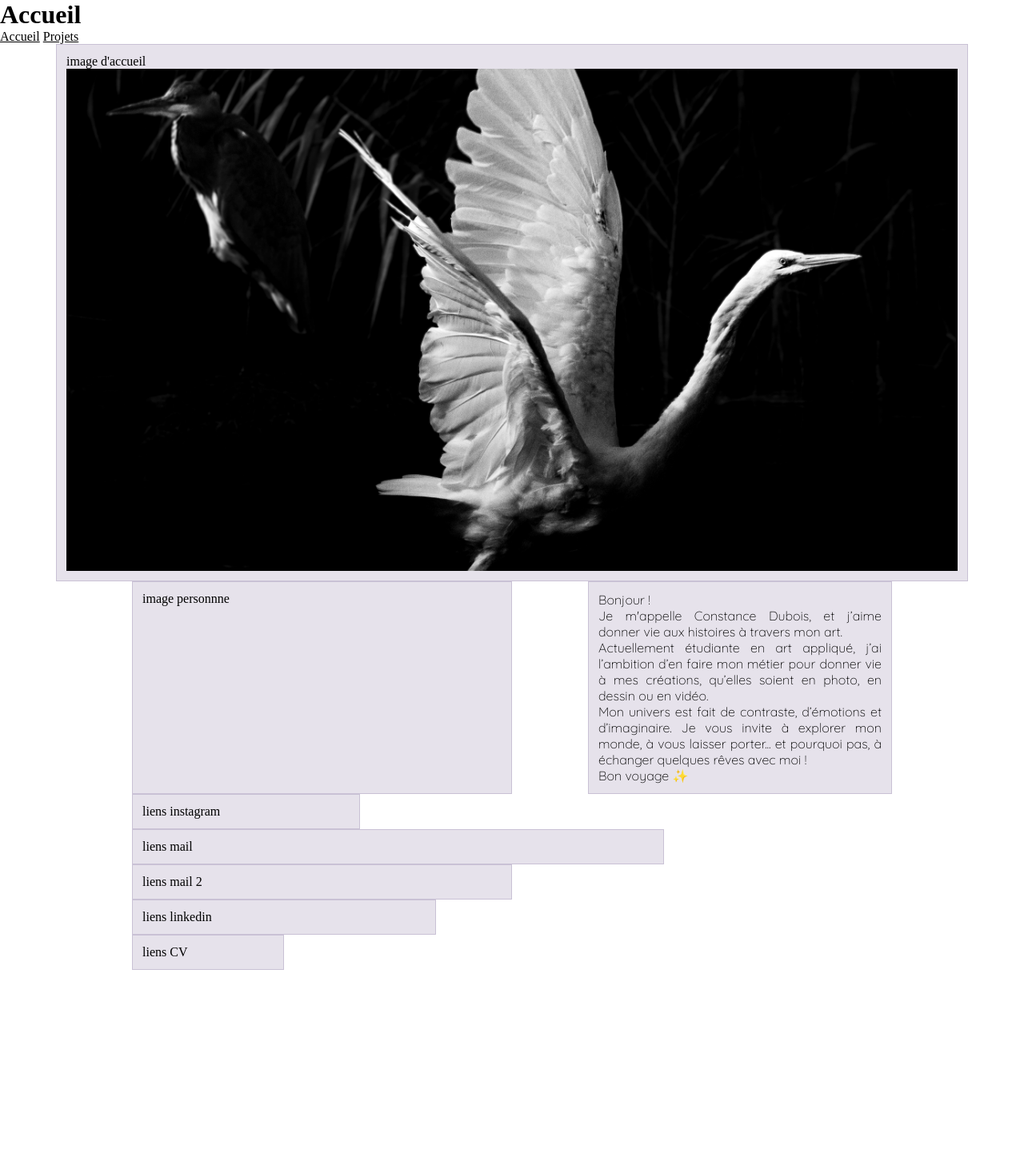
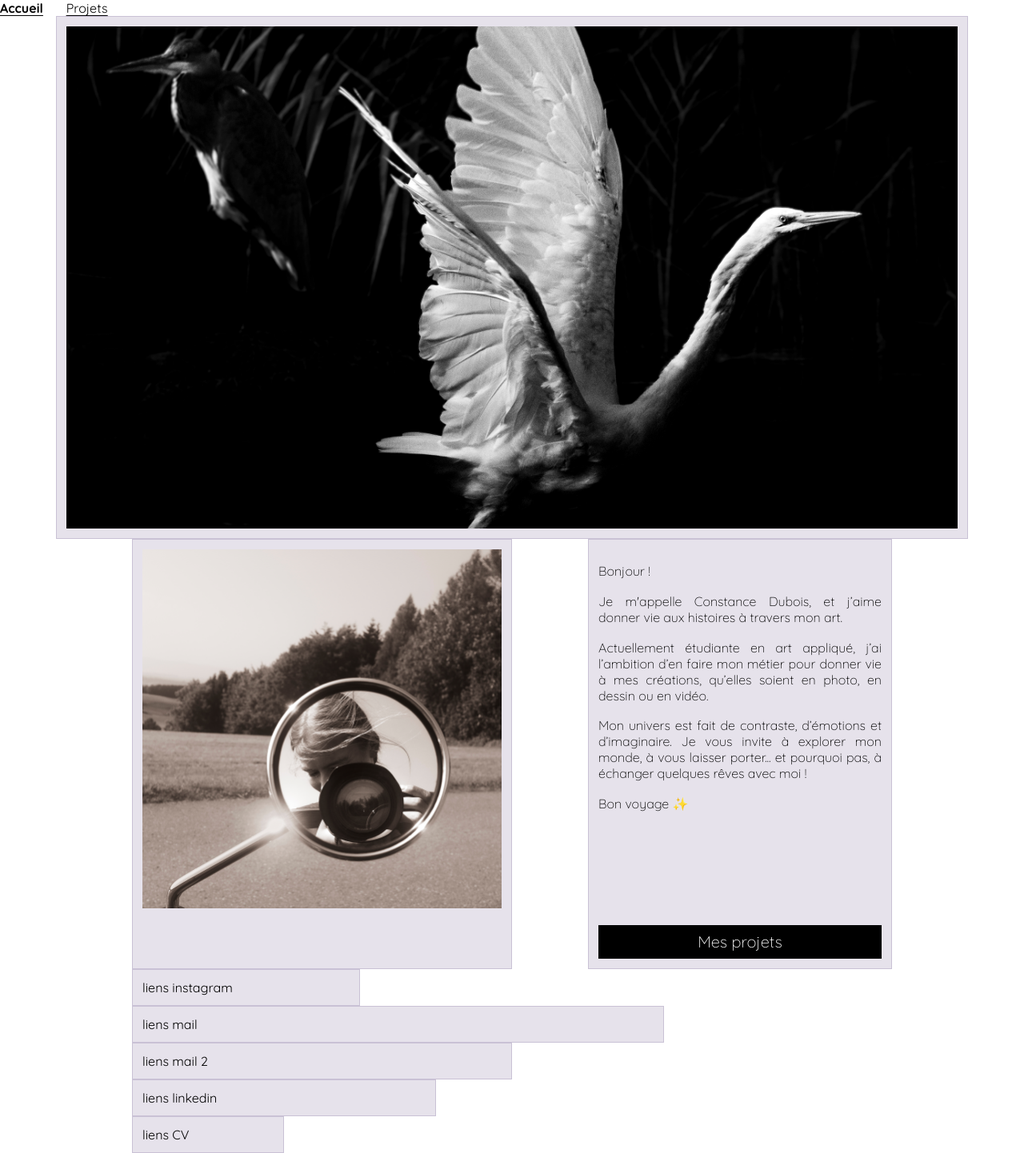
Before and after one commit to Dubois64/Portfolio-Frontend, a website built with Parcel: page src/index.html in a window 1280 px wide. Shown: the whole page at 80% size. Before the commit the page ends 1213 px from the top, so only its background shows below. Built offline with nearby package versions, Linux system fonts and the light colour scheme; a web font is replaced by a local one.

Commit message:
téléchargement icone

```diff
--- a/src/index.html
+++ b/src/index.html
@@ -19,14 +19,18 @@
     />
   </head>
   <body>
-    <h1>Accueil</h1>
+    <div class="_home-navigation">
+      <div class="_home-word">
         <a href="index.html">Accueil</a>
+      </div>
+      <div class="_home-little-word">
         <a href="projets.html">Projets</a>
+      </div>
+    </div>
 
     <div class="container">
       <div class="row">
         <div class="col">
-          image d'accueil
           <div class="_home-image-heron">
             <img
               src="img/2024-2025_IMD22_Photo-ete_Constance_Dubois.1-46 1.png"
@@ -37,22 +41,37 @@
       </div>
     </div>
 
+    <div class="_home-presentation">
       <div class="container">
         <div class="row">
-        <div class="col-5 offset-1">image personnne</div>
+          <div class="col-5 offset-1">
+            <img class="profile" src="../src/img/image-profile.png" />
+          </div>
           <div class="col-4 offset-1">
+            <p class="_home-text-intro">Bonjour !</p>
             <p class="_home-text-intro">
-            Bonjour ! <br />
-            Je m'appelle Constance Dubois, et j’aime donner vie aux histoires à
-            travers mon art. <br />
+              Je m'appelle Constance Dubois, et j’aime donner vie aux histoires
+              à travers mon art.
+            </p>
+
+            <p class="_home-text-intro">
               Actuellement étudiante en art appliqué, j’ai l’ambition d’en faire
               mon métier pour donner vie à mes créations, qu’elles soient en
-            photo, en dessin ou en vidéo. <br />Mon univers est fait de
-            contraste, d’émotions et d’imaginaire. Je vous invite à explorer mon
-            monde, à vous laisser porter... et pourquoi pas, à échanger quelques
-            rêves avec moi !<br />
-            Bon voyage ✨
+              photo, en dessin ou en vidéo.
             </p>
+
+            <p class="_home-text-intro">
+              Mon univers est fait de contraste, d’émotions et d’imaginaire. Je
+              vous invite à explorer mon monde, à vous laisser porter... et
+              pourquoi pas, à échanger quelques rêves avec moi !
+            </p>
+
+            <p class="_home-text-intro">Bon voyage ✨</p>
+
+            <div class="_home-button">
+              <p class="_home-text-button">Mes projets</p>
+            </div>
+          </div>
         </div>
       </div>
     </div>
--- a/src/scss/_base.scss
+++ b/src/scss/_base.scss
@@ -13,3 +13,7 @@ video {
   display: block;
   max-width: 100%;
 }
+
+body {
+  font-family: Quicksand;
+}
--- a/src/scss/modules/_home.scss
+++ b/src/scss/modules/_home.scss
@@ -1,3 +1,35 @@
+._home-navigation {
+  display: flex;
+  gap: 29px;
+}
+
+._home-word {
+  font-family: Quicksand;
+  font-size: 16px;
+  font-style: normal;
+  font-weight: 700;
+  line-height: normal;
+  text-decoration-line: underline;
+  text-decoration-style: solid;
+  text-decoration-skip-ink: auto;
+  text-decoration-thickness: 7%; /* 1.12px */
+  text-underline-offset: 6%; /* 0.96px */
+  text-underline-position: from-font;
+}
+
+._home-little-word {
+  font-family: Quicksand;
+  font-size: 16px;
+  font-style: normal;
+  font-weight: 400;
+  line-height: normal;
+  text-decoration-line: underline;
+  text-decoration-style: solid;
+  text-decoration-skip-ink: auto;
+  text-decoration-thickness: 7%; /* 1.12px */
+  text-underline-offset: 6%; /* 0.96px */
+  text-underline-position: from-font;
+}
 ._home-image-heron {
   max-width: 100%;
 }
@@ -11,4 +43,28 @@
   font-weight: 300;
   line-height: normal;
   align-self: stretch;
+  margin-top: 5%;
 }
+
+._home-presentation {
+  display: flex;
+  align-items: center;
+}
+
+._home-button {
+  display: flex;
+  height: 42.6px;
+  padding: 10px 54px;
+  justify-content: center;
+  align-items: center;
+  gap: 10px;
+  align-self: stretch;
+  background: #000;
+  color: #fff;
+  font-family: Quicksand;
+  font-size: 20px;
+  font-style: normal;
+  font-weight: 300;
+  line-height: normal;
+  margin-top: 40%;
+}
```
Also changed, not shown: src/img/Réseaux/cv.svg (added), src/img/Réseaux/instagram.svg (added), src/img/Réseaux/linkedin.svg (added), src/img/Réseaux/mail.svg (added), src/img/image-profile.png (added). Lines whose indentation alone changed are shown as unchanged.
